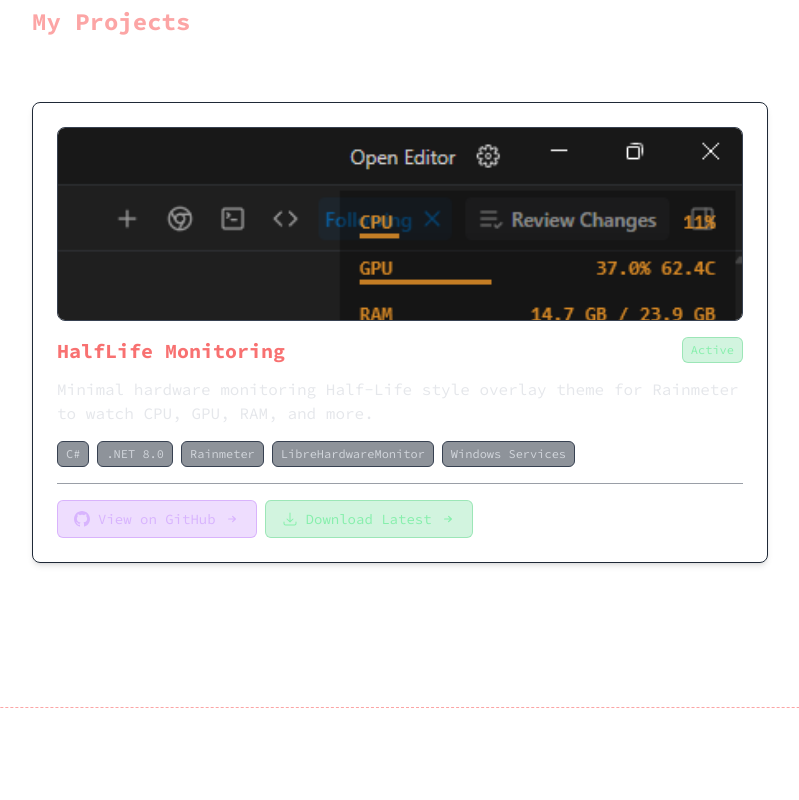
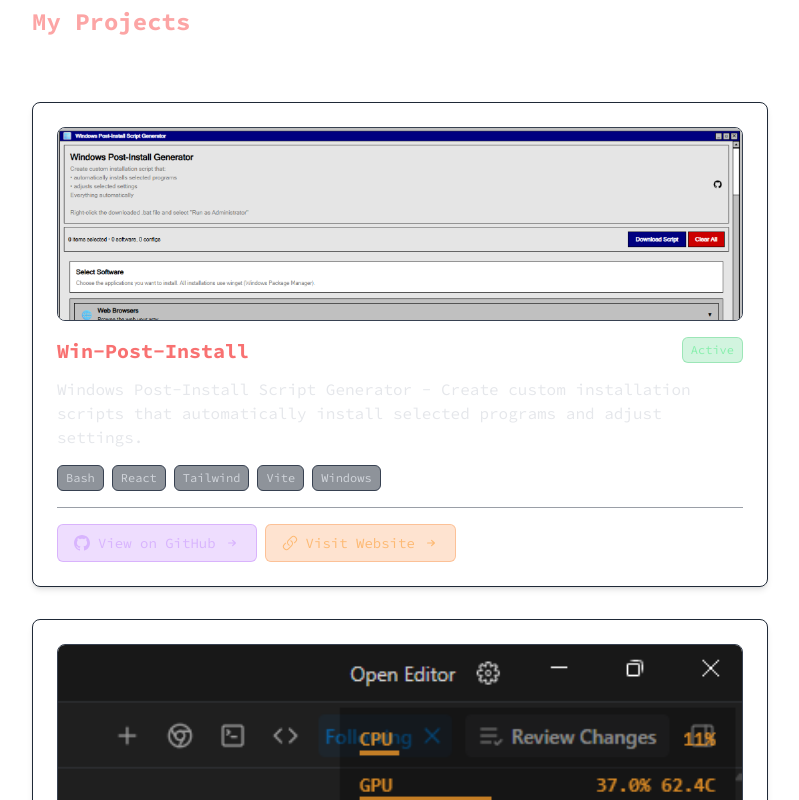
Before and after one commit to kaic/kaic.github.io, a Next.js app: page / in a window 1280 px wide. Shown: the part 3480-4280 px from the top of the page, without its empty margins (240-1039 px from the left). Built offline with nearby package versions, Linux system fonts and the light colour scheme.

Commit message:
feat: add Win-Post-Install project to portfolio

```diff
--- a/src/app/Projects/projects-data.ts
+++ b/src/app/Projects/projects-data.ts
@@ -5,6 +5,27 @@ import { IProject } from '@src/utils';
  * Extracted to a separate file for better organization and maintainability
  */
 const projectsData: IProject[] = [
+  {
+    title: 'Win-Post-Install',
+    description: 'Windows Post-Install Script Generator - Create custom installation scripts that automatically install selected programs and adjust settings.',
+    longDescription: 'A web-based tool to generate custom Windows post-installation scripts. Select the applications you want to install and the settings you want to configure, then download a ready-to-run script that automates everything automatically.',
+    image: '/projects/win-post-install.png',
+    status: 'active',
+    technologies: ['Bash', 'React', 'Tailwind', 'Vite', 'Windows'],
+    links: [
+      {
+        url: 'https://github.com/kaic/win-post-install',
+        label: 'View on GitHub',
+        type: 'github'
+      },
+      {
+        url: 'https://kaic.me/win-post-install/',
+        label: 'Visit Website',
+        type: 'website'
+      }
+    ],
+    featured: true
+  },
   {
     title: 'HalfLife Monitoring',
     description: 'Minimal hardware monitoring Half-Life style overlay theme for Rainmeter to watch CPU, GPU, RAM, and more.',
```
Also changed, not shown: public/projects/win-post-install.png (added).
